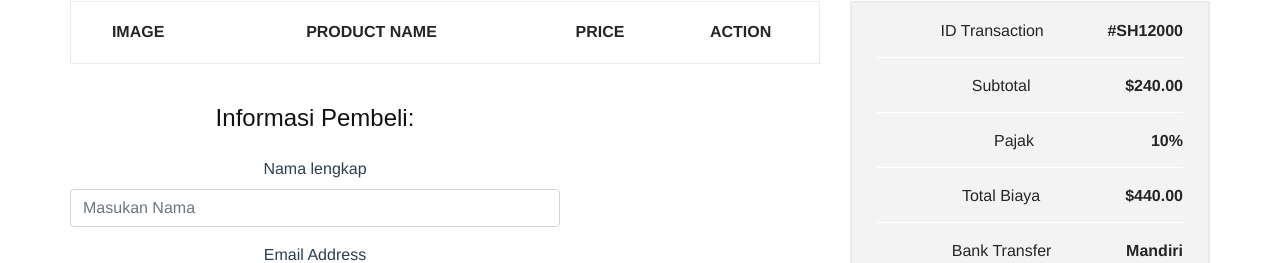
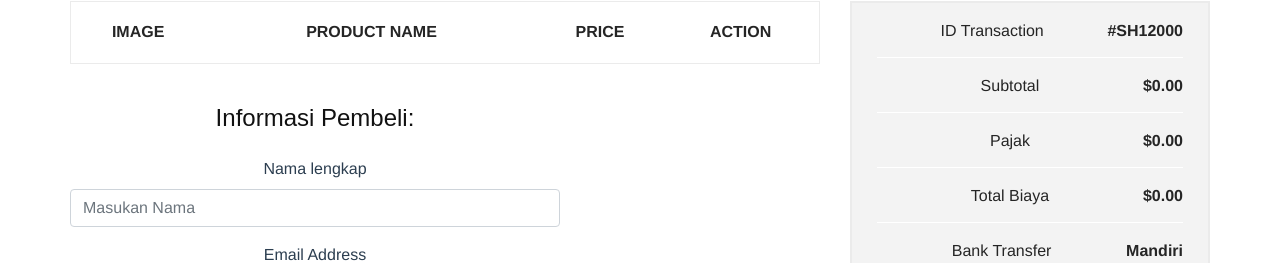
Before and after one commit to dhenarraisyahs/Shayna-E-Commerce, a Vue app: page /#/cartDetail in a window 1280 px wide. Shown: the part 327-590 px from the top of the page. Built offline with nearby package versions, Linux system fonts and the light colour scheme; some icons are missing; a web font is replaced by a local one.

Commit message:
Shopping Cart and Local Storage Part 2

```diff
--- a/src/components/HeaderHome.vue
+++ b/src/components/HeaderHome.vue
@@ -67,7 +67,7 @@
                     </div>
                     <div class="select-total">
                       <span>total:</span>
-                      <h5>$120.00</h5>
+                      <h5>${{totalPrice}}.00</h5>
                     </div>
                     <div class="select-button">
                       <router-link to="/cartDetail" class="primary-btn view-card">VIEW CARD</router-link>
@@ -113,6 +113,13 @@ export default {
         localStorage.removeItem("productCart");
       }
     }
+  },
+  computed :{
+    totalPrice(){
+      return this.productCart.reduce(function(items, data){
+        return items + data.price;
+      },0);
+    }
   }
 };
 </script>
--- a/src/views/CartDetail.vue
+++ b/src/views/CartDetail.vue
@@ -30,9 +30,12 @@
                           <h5>{{productCarts.name}}</h5>
                         </td>
                         <td class="p-price first-row">${{productCarts.price}}</td>
-                        <td class="delete-item" >
-                          <a href="#" >
-                            <i class="material-icons" @click="removeProduct(productCart.index)">close</i>
+                        <td class="delete-item">
+                          <a href="#">
+                            <i
+                              class="material-icons"
+                              @click="removeProduct(productCart.index)"
+                            >close</i>
                           </a>
                         </td>
                       </tr>
@@ -94,15 +97,15 @@
                     </li>
                     <li class="subtotal mt-3">
                       Subtotal
-                      <span>$240.00</span>
+                      <span>${{$b = totalPrice}}.00</span>
                     </li>
                     <li class="subtotal mt-3">
                       Pajak
-                      <span>10%</span>
+                      <span>${{$a = totalPrice * 10 / 100}}.00</span>
                     </li>
                     <li class="subtotal mt-3">
                       Total Biaya
-                      <span>$440.00</span>
+                      <span>${{$b+$a}}.00</span>
                     </li>
                     <li class="subtotal mt-3">
                       Bank Transfer
@@ -165,6 +168,13 @@ export default {
         localStorage.removeItem("productCart");
       }
     }
+  },
+  computed: {
+    totalPrice() {
+      return this.productCart.reduce(function(items, data) {
+        return items + data.price;
+      }, 0);
+    }
   }
 };
 </script>
```
